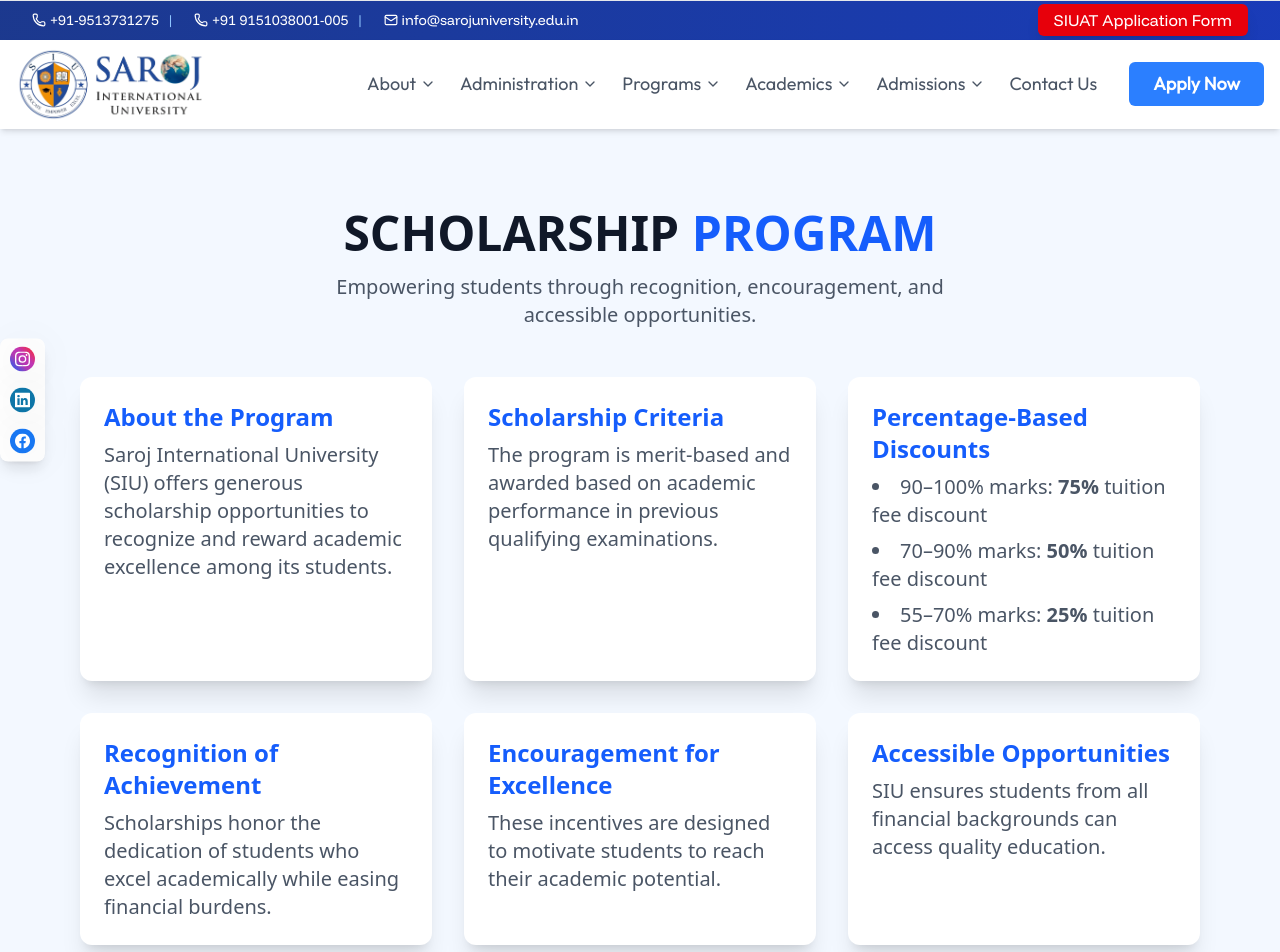
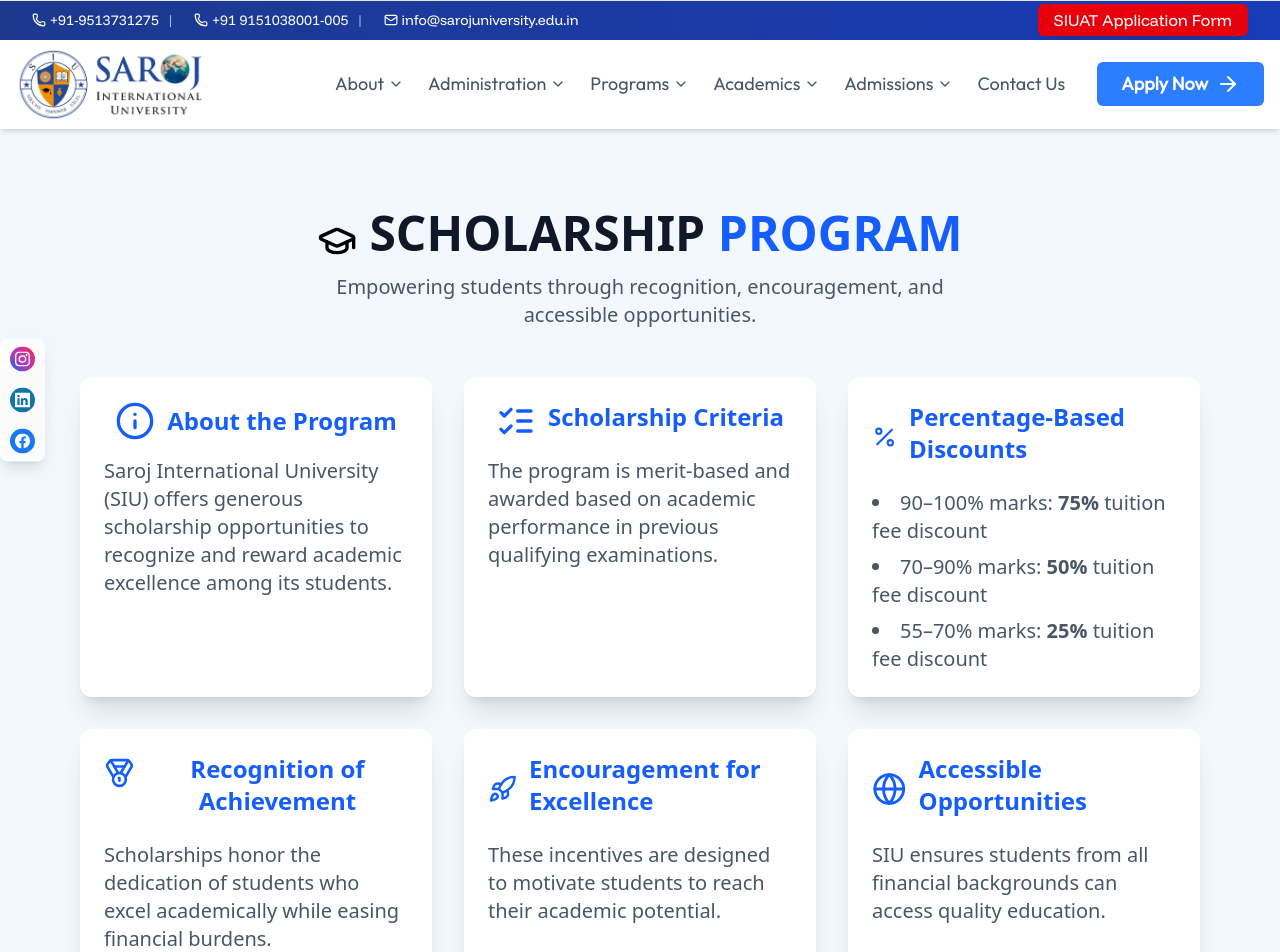
Before and after one commit to DevAyush01/saroj-university, a React (Vite) app: page /admissions/scholarship in a window 1280 px wide. Shown: the top 952 px of the page. Built offline with nearby package versions, Linux system fonts and the light colour scheme.

Commit message:
Added icons to scholarship page and apply now page:header

```diff
--- a/src/components/Header.jsx
+++ b/src/components/Header.jsx
@@ -344,11 +344,15 @@
                 </li>
               ))}
               {/* Apply Now Button - Desktop */}
-              <li className='ml-4'>
-                <a href='https://siu.in8.nopaperforms.com/' target='_blank' rel='noopener noreferrer' className='bg-blue-500 hover:bg-blue-600 text-white font-semibold px-6 py-2 rounded-md transition duration-300 inline-block cursor-pointer'>
-                  Apply Now
+              <li className='ml-4 flex items-center justify-center'>
+                <a href='https://siu.in8.nopaperforms.com/' target='_blank' rel='noopener noreferrer' className='flex items-center justify-center bg-blue-500 hover:bg-blue-600 text-white font-semibold px-6 py-2 rounded-md transition duration-300 cursor-pointer'>
+                 <span >Apply Now</span>
+               <ArrowRight className="h-6 w-6 text-white ml-2" />
                 </a>
+
               </li>
+
+
             </ul>
 
             <button className='xl:hidden p-2 rounded-md hover:bg-gray-100' onClick={() => setMobileMenuOpen(!mobileMenuOpen)} aria-label={mobileMenuOpen ? "Close menu" : "Open menu"}>
--- a/src/pages/Admission/ScholarshipPage.jsx
+++ b/src/pages/Admission/ScholarshipPage.jsx
@@ -1,6 +1,9 @@
 import React from 'react';
 import Layout from '../../components/Layout';
 import { Helmet } from 'react-helmet';
+import { GraduationCap, Info, ListChecks, Percent, Medal, Rocket, Globe, Handshake, Pin} from 'lucide-react'
+import { interpolate, statsBuffer } from 'framer-motion';
+import { FaShoppingBag } from 'react-icons/fa';
 
 const ScholarshipPage = () => {
   return (
@@ -14,10 +17,13 @@
         <div className="max-w-7xl mx-auto">
           {/* Page Heading */}
           <div className="text-center mb-12">
+            <div className='flex items-center justify-center'>
+              <GraduationCap className='h-10 w-10 mr-3' />
             <h2 className="text-4xl md:text-5xl font-extrabold mb-4">
               <span className="text-gray-900">SCHOLARSHIP </span>
               <span className="text-blue-600">PROGRAM</span>
             </h2>
+            </div>
             <p className="text-gray-600 text-xl max-w-2xl mx-auto">
               Empowering students through recognition, encouragement, and accessible opportunities.
             </p>
@@ -27,7 +33,10 @@
           <div className="grid grid-cols-1 md:grid-cols-2 xl:grid-cols-3 gap-8">
             {/* Card: Introduction */}
             <div className="bg-white shadow-xl rounded-xl p-6">
-              <h3 className="text-blue-600 font-semibold text-2xl mb-2">About the Program</h3>
+              <div className='flex items-center justify-center mb-4'>
+              <Info className='h-10 w-10 text-blue-600 mr-3' />
+              <h3 className="text-blue-600 font-semibold text-2xl ">About the Program</h3>
+              </div>
               <p className="text-gray-600 text-xl">
                 Saroj International University (SIU) offers generous scholarship opportunities to recognize and reward academic excellence among its students.
               </p>
@@ -35,7 +44,10 @@
 
             {/* Card: Criteria */}
             <div className="bg-white shadow-xl rounded-xl p-6">
+              <div className='flex items-center justify-center mb-4'>
+              <ListChecks className='h-10 w-10 text-blue-600 mr-3' />
               <h3 className="text-blue-600 font-semibold text-2xl mb-2">Scholarship Criteria</h3>
+              </div>
               <p className="text-gray-600 text-xl">
                 The program is merit-based and awarded based on academic performance in previous qualifying examinations.
               </p>
@@ -43,7 +55,10 @@
 
             {/* Card: Percentage-Based Discounts */}
             <div className="bg-white shadow-xl rounded-xl p-6">
+              <div className='flex items-center justify-center mb-4'>
+              <Percent className='h-8 w-8 text-blue-600 mr-3'/>
               <h3 className="text-blue-600 font-semibold text-2xl mb-2">Percentage-Based Discounts</h3>
+              </div>
               <ul className="list-disc list-inside text-gray-600 space-y-2 text-xl">
                 <li>90–100% marks: <strong>75%</strong> tuition fee discount</li>
                 <li>70–90% marks: <strong>50%</strong> tuition fee discount</li>
@@ -53,7 +68,10 @@
 
             {/* Card: Recognition */}
             <div className="bg-white shadow-xl rounded-xl p-6">
+              <div className='flex text-center justify-center mb-4'>
+             <Medal className='h-10 w-10 text-blue-600 mr-3' />
               <h3 className="text-blue-600 font-semibold text-2xl mb-2">Recognition of Achievement</h3>
+              </div>
               <p className="text-gray-600 text-xl">
                 Scholarships honor the dedication of students who excel academically while easing financial burdens.
               </p>
@@ -61,7 +79,10 @@
 
             {/* Card: Encouragement */}
             <div className="bg-white shadow-xl rounded-xl p-6">
+              <div className='flex items-center justify-center mb-4'>
+              <Rocket className='h-10 w-10 text-blue-600 mr-3' />
               <h3 className="text-blue-600 font-semibold text-2xl mb-2">Encouragement for Excellence</h3>
+              </div>
               <p className="text-gray-600 text-xl">
                 These incentives are designed to motivate students to reach their academic potential.
               </p>
@@ -69,7 +90,10 @@
 
             {/* Card: Accessibility */}
             <div className="bg-white shadow-xl rounded-xl p-6">
+              <div className='flex items-center justify-center mb-4'>
+              <Globe className='h-10 w-10 text-blue-600 mr-3' />
               <h3 className="text-blue-600 font-semibold text-2xl mb-2">Accessible Opportunities</h3>
+              </div>
               <p className="text-gray-600 text-xl">
                 SIU ensures students from all financial backgrounds can access quality education.
               </p>
@@ -77,7 +101,10 @@
 
             {/* Card: Support */}
             <div className="bg-white shadow-xl rounded-xl p-6">
+              <div className='flex items-center justify-center mb-4'>
+              <Handshake className='w-10 h-10 text-blue-600 mr-3' />
               <h3 className="text-blue-600 font-semibold text-2xl mb-2">Continued Support</h3>
+              </div>
               <p className="text-gray-600 text-xl">
                 SIU remains committed to supporting its students throughout their academic journey.
               </p>
@@ -85,10 +112,14 @@
 
             {/* Card: Closing Statement */}
             <div className="bg-white shadow-xl rounded-xl p-6 md:col-span-2 xl:col-span-3">
+
+              <div className='flex items-center justify-center'>
               <p className="font-medium text-gray-800 text-xl">
                 The scholarship program at Saroj International University reflects a commitment to recognizing talent, fostering excellence, and making education accessible.
               </p>
+                </div>
             </div>
+
           </div>
         </div>
       </div>
--- a/src/pages/contact/Contact.jsx
+++ b/src/pages/contact/Contact.jsx
@@ -1,9 +1,10 @@
 import { useState, useEffect } from 'react';
-import { Mail, MapPin, Phone, Send, Loader2, Globe } from 'lucide-react';
+import { Mail, MapPin, Phone, Send, Loader2, Globe, Navigation, Dessert } from 'lucide-react';
 import { toast, Toaster } from 'react-hot-toast';
 import Layout from '../../components/Layout';
 import { Helmet } from 'react-helmet';
 import emailjs from '@emailjs/browser';
+import { delay } from 'framer-motion';
 
 const Contact = () => {
   const GOOGLE_SCRIPT_URL = import.meta.env.VITE_GOOGLE_SCRIPT_URL;
@@ -324,7 +325,7 @@
                 {/* Google Map */}
                 <div className="bg-white/90 backdrop-blur-sm rounded-xl shadow-2xl overflow-hidden transform transition-all hover:shadow-2xl hover:-translate-y-1">
 
-                  <div className="aspect-w-16 aspect-h-9 w-full h-58 ">
+                <div className="aspect-w-16 aspect-h-9 w-full h-60 border-white border-6">
                     <iframe
                       src="https://www.google.com/maps/embed?pb=!1m18!1m12!1m3!1d3562.173324304345!2d81.0798900752192!3d26.770744476732116!2m3!1f0!2f0!3f0!3m2!1i1024!2i768!4f13.1!3m3!1m2!1s0x399be76246cd85e5%3A0xf68400cf231026d6!2sSaroj%20International%20University!5e0!3m2!1sen!2sin!4v1751712043473!5m2!1sen!2sin"
                       width="100%"
```
